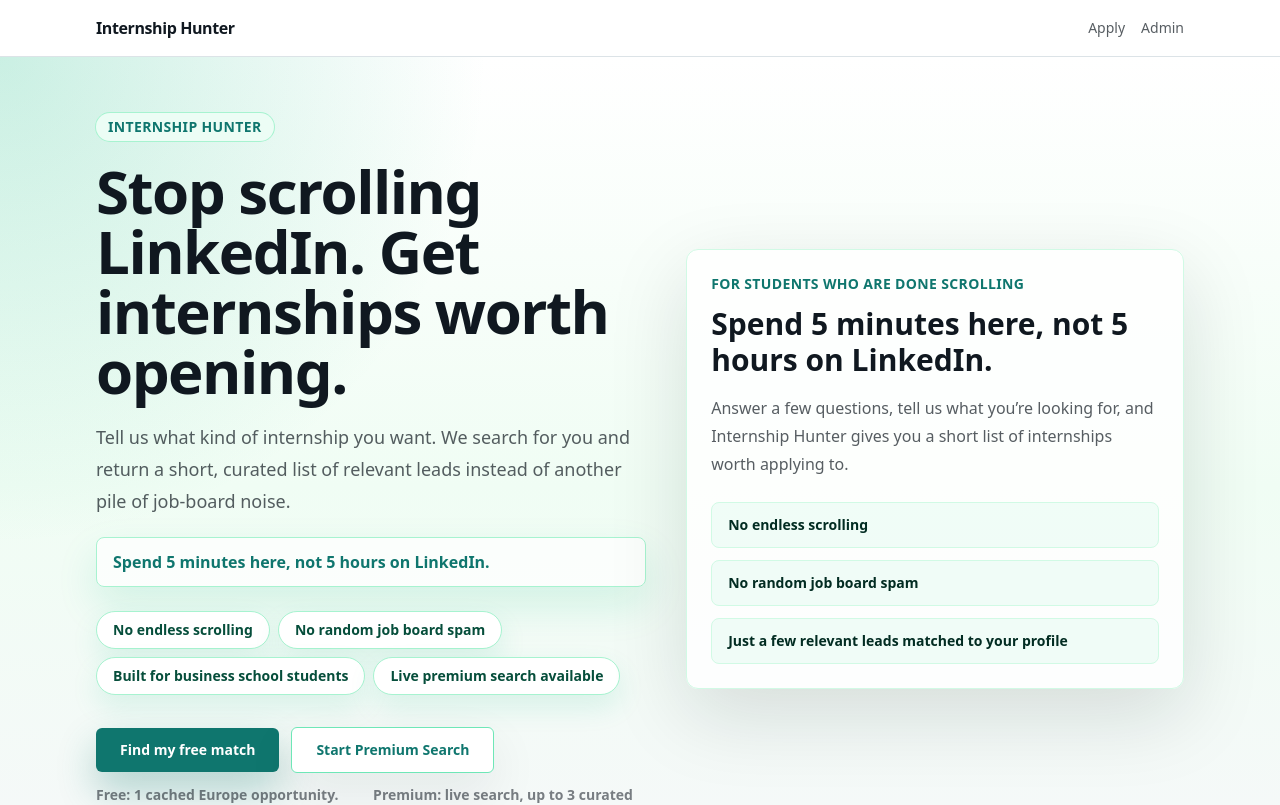
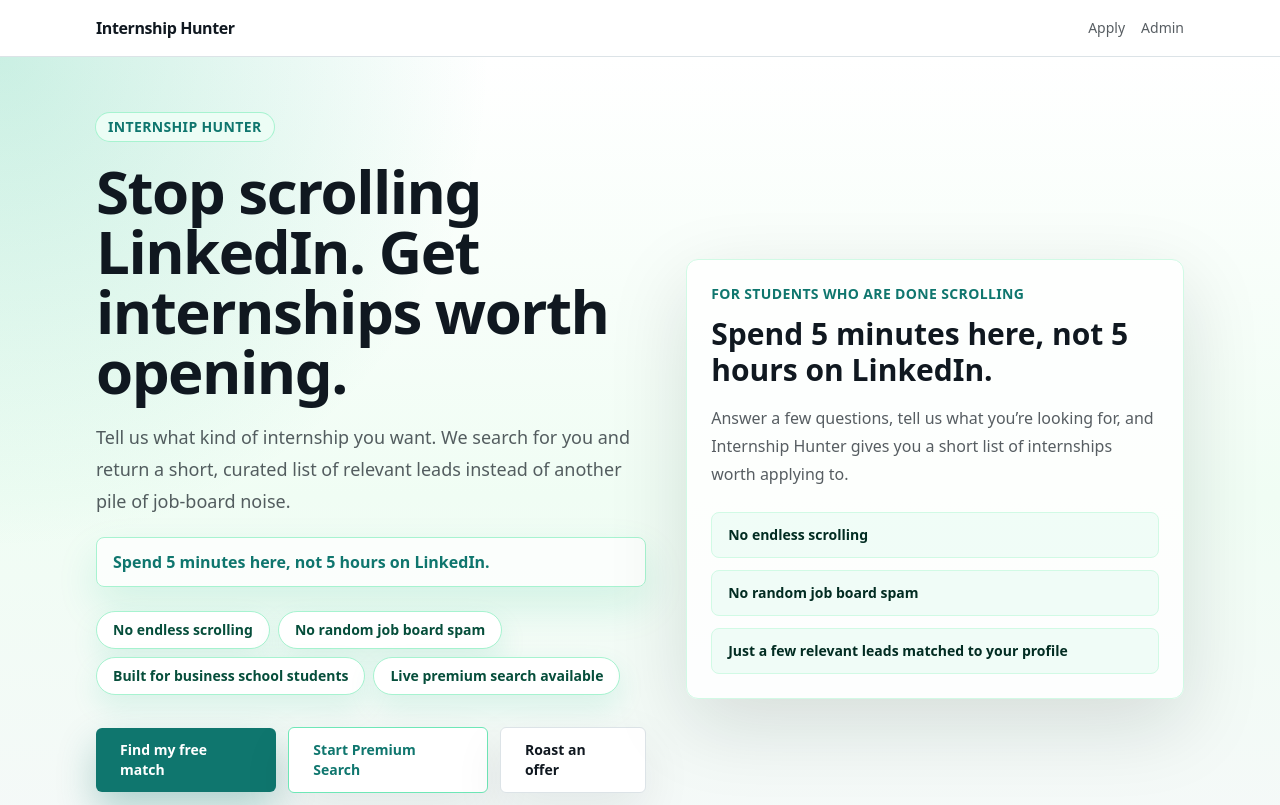
Before and after one commit to paulcuillerot-star/internshiphunter, a Next.js app: page / in a window 1280 px wide. Shown: the top 805 px of the page. Built offline with nearby package versions, Linux system fonts and the light colour scheme.

Commit message:
Add homepage roast link

```diff
--- a/app/page.tsx
+++ b/app/page.tsx
@@ -62,6 +62,9 @@ export default function HomePage() {
               </Link>
               <Link href="/premium/start" className="inline-flex items-center justify-center rounded-md border border-emerald-300 bg-white px-6 py-3 text-sm font-bold text-signal shadow-soft transition hover:border-signal hover:bg-emerald-50">
                 Start Premium Search
+              </Link>
+              <Link href="/roast" className="inline-flex items-center justify-center rounded-md border border-line bg-white px-6 py-3 text-sm font-bold text-ink shadow-soft transition hover:border-ink">
+                Roast an offer
               </Link>
             </div>
             <div className="mt-3 grid gap-1 text-sm font-semibold text-ink/55 sm:grid-cols-2">
```
